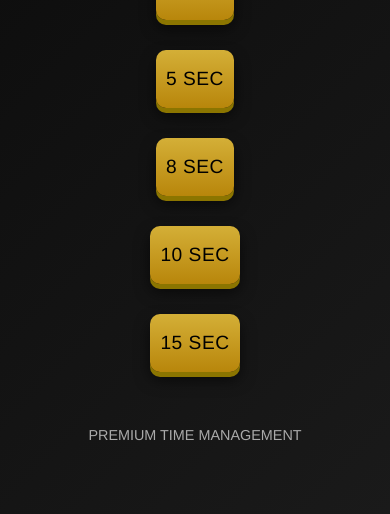
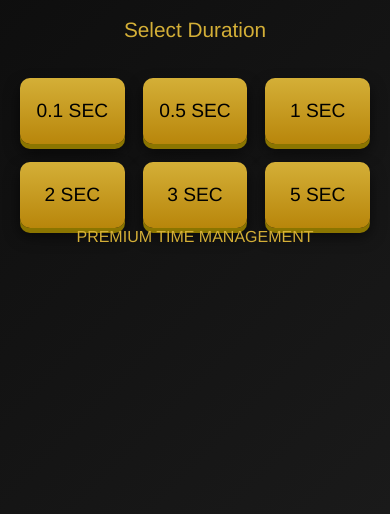
Before and after one commit to vulkt/play, a plain HTML site: page index.html in a window 390 px wide. Shown: the part 330-844 px from the top of the page. Drawn offline with Linux system fonts and the light colour scheme.

Commit message:
Refactor button selection and Firebase integration

```diff
--- a/index.html
+++ b/index.html
@@ -5,7 +5,7 @@
 <meta name="viewport" content="width=device-width, initial-scale=1.0">
 <title>Premium Gold Timer</title>
 <style>
-/* Your existing CSS from before */
+/* SAME STYLING AS BEFORE — unchanged */
 * {
     margin: 0;
     padding: 0;
@@ -46,81 +46,42 @@ h1 {
     border: none;
     border-radius: 10px;
     padding: 22px 10px;
-    font-size: 1.3rem;
+    font-size: 1.2rem;
     font-weight: 500;
     cursor: pointer;
     transition: all 0.2s ease;
     box-shadow: 0 5px 0 #8b7500, 0 8px 15px rgba(0, 0, 0, 0.6);
-    position: relative;
-    overflow: hidden;
-    letter-spacing: 0.5px;
-}
-.btn:active {
-    transform: translateY(4px);
-    box-shadow: 0 1px 0 #8b7500, 0 3px 8px rgba(0, 0, 0, 0.6);
-}
-.btn::after {
-    content: '';
-    position: absolute;
-    top: 0;
-    left: 0;
-    width: 100%;
-    height: 100%;
-    background: linear-gradient(to bottom, rgba(255, 255, 255, 0.2), transparent);
-    opacity: 0;
-    transition: opacity 0.2s;
-}
-.btn:hover::after {
-    opacity: 1;
 }
 .status {
     margin-top: 35px;
     font-size: 1.3rem;
     height: 40px;
-    font-weight: 300;
-    display: flex;
-    align-items: center;
-    justify-content: center;
-}
-.footer {
-    margin-top: 40px;
-    font-size: 0.9rem;
-    color: #aaa;
-    font-weight: 300;
-}
-@media (max-width: 600px) {
-    h1 { font-size: 1.8rem; }
-    .buttons { grid-template-columns: repeat(2, 1fr); gap: 15px; }
-    .btn { padding: 18px 10px; font-size: 1.2rem; }
-    .status { font-size: 1.2rem; }
-}
-@media (max-width: 400px) {
-    .buttons { grid-template-columns: 1fr; }
-    .btn { max-width: 280px; margin: 0 auto 15px; }
 }
 </style>
 </head>
 <body>
+
 <div class="container">
     <h1>PREMIUM TIMER</h1>
     <div class="status" id="status">Select Duration</div>
+
     <div class="buttons">
+        <button class="btn" data-time="0.1">0.1 SEC</button>
+        <button class="btn" data-time="0.5">0.5 SEC</button>
         <button class="btn" data-time="1">1 SEC</button>
+        <button class="btn" data-time="2">2 SEC</button>
         <button class="btn" data-time="3">3 SEC</button>
         <button class="btn" data-time="5">5 SEC</button>
-        <button class="btn" data-time="8">8 SEC</button>
-        <button class="btn" data-time="10">10 SEC</button>
-        <button class="btn" data-time="15">15 SEC</button>
     </div>
+
     <div class="footer">PREMIUM TIME MANAGEMENT</div>
 </div>
 
-<!-- Firebase SDK -->
+<!-- Firebase -->
 <script src="https://www.gstatic.com/firebasejs/9.23.0/firebase-app-compat.js"></script>
 <script src="https://www.gstatic.com/firebasejs/9.23.0/firebase-firestore-compat.js"></script>
 
 <script>
-  // TODO: Replace with your Firebase project config
 const firebaseConfig = {
     apiKey: "AIzaSyCWO7JdAMVsxqUfSZ1Hlwki_Hm7IGJR3rM",
     authDomain: "turntable-df203.firebaseapp.com",
@@ -138,23 +99,23 @@ h1 {
 const buttons = document.querySelectorAll(".btn");
 const statusEl = document.getElementById("status");
 
+const times = ["0.1", "0.5", "1", "2", "3", "5"];
+
 buttons.forEach(btn => {
     btn.addEventListener("click", () => {
         const selected = btn.dataset.time;
         statusEl.textContent = `${selected} SEC SELECTED`;
 
-        // Prepare update object: selected true, rest false
+        // Build object: selected = true, others false
         const updateData = {};
-        ["1","3","5","8","10","15"].forEach(time => {
-            updateData[time] = time === selected;
-        });
+        times.forEach(t => updateData[t] = (t === selected));
 
-        // Update Firestore
         docRef.set(updateData)
-            .then(() => console.log("Updated buttons:", updateData))
-            .catch(err => console.error("Error updating buttons:", err));
+            .then(() => console.log("Updated:", updateData))
+            .catch(err => console.error(err));
     });
 });
 </script>
+
 </body>
 </html>
```
Lines whose indentation alone changed are shown as unchanged.
